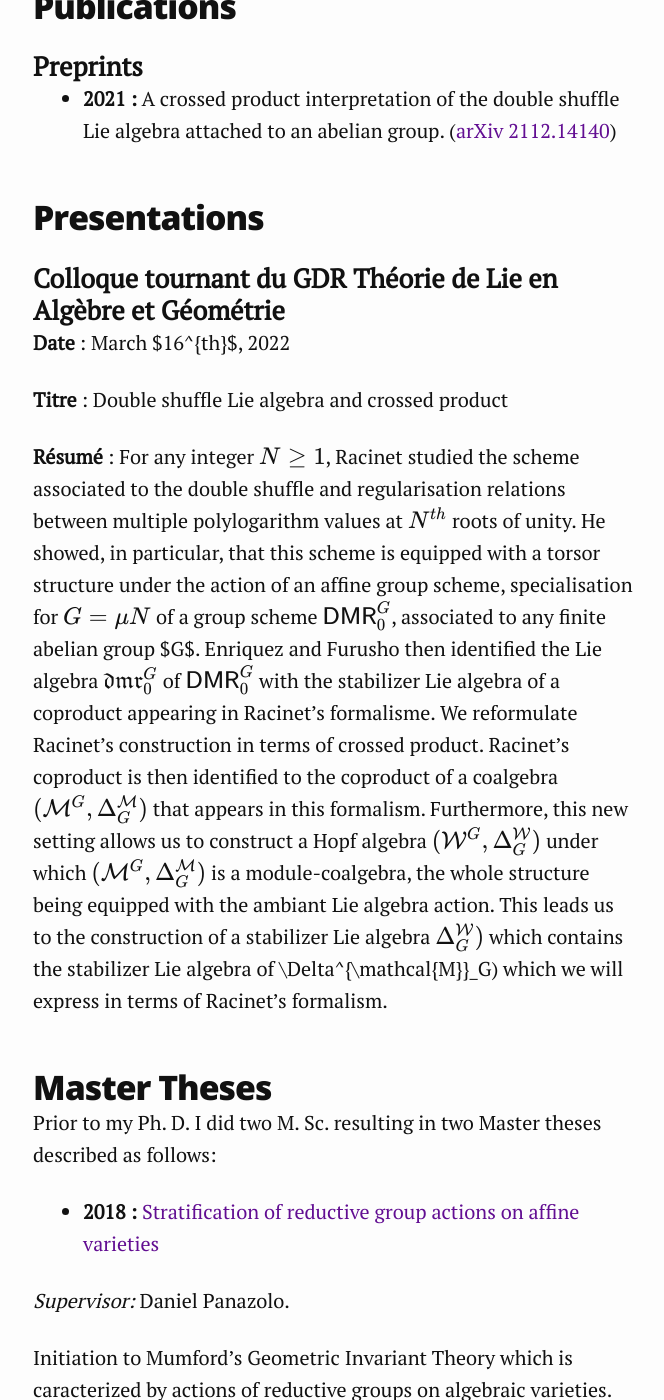
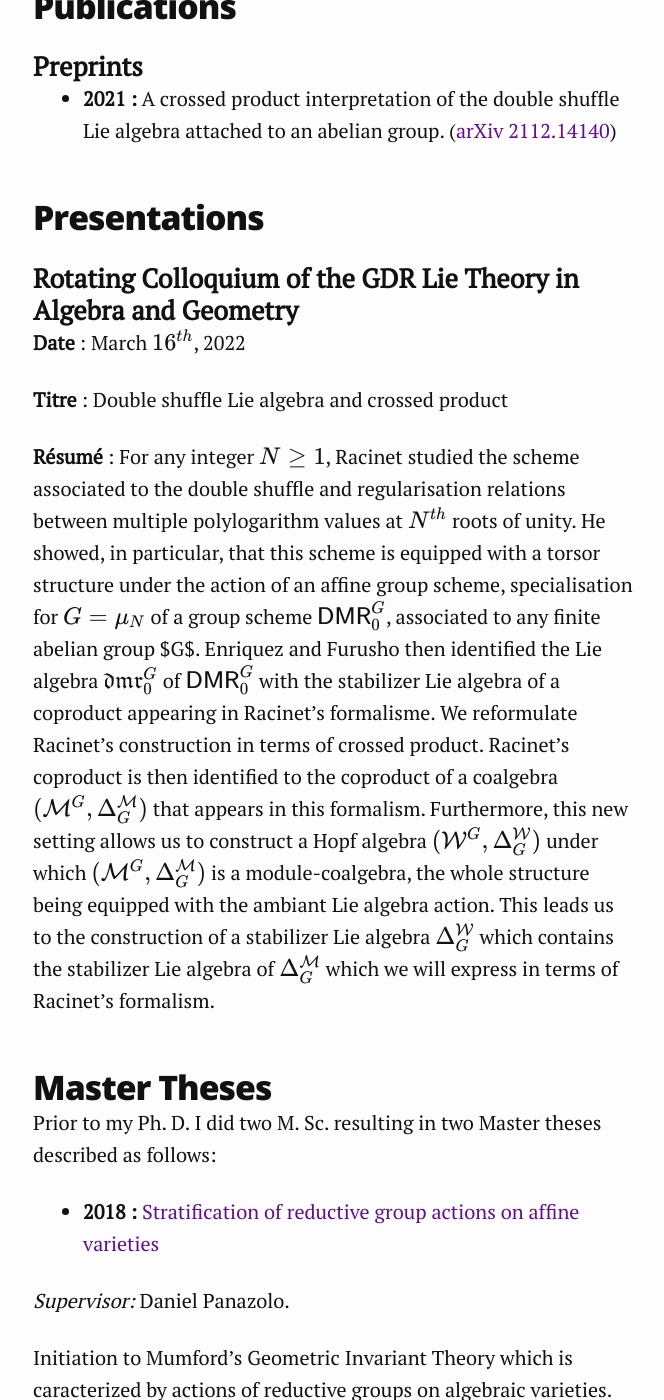
Before and after one commit to khalefyaddaden/khalefyaddaden.github.io, a Jekyll site: the page built from research.markdown, in a window 1280 px wide and 1400 px high, scrolled down 527 px. Shown: the whole window, without its empty margins (307-971 px from the left). Built offline with Jekyll 4.4.1, drawn with Linux system fonts in a browser that asks for light colours; nearby versions of some CDN libraries.

Commit message:
reseach update

```diff
--- a/research.fr.markdown
+++ b/research.fr.markdown
@@ -17,7 +17,8 @@ des polylogarithmes multiples aux racines de l'unité. Mon domaine de recherche
 
 **Titre** : Algèbre de Lie des doubles mélanges et produit croisé
 
-**Résumé** : Pour chaque entier $$N \geq 1$$, Racinet a étudié le schéma associé aux relations de double mélange et régularisation entre polylogarithmes multiples aux racines $$N$$-ièmes de l'unité. Il a montré en particulier que ce schéma possède une structure de torseur sous l'action d'un schéma en groupes, spécialisation pour $$G=\mu N$$ d'un schéma en groups $$\mathsf{DMR}_0^G$$ qu'il associe à un groupe abélien fini $G$ quelconque. Enriquez et Furusho ont ensuite identifié l'algèbre de Lie $$\mathfrak{dmr}_0^G$$ de $$\mathsf{DMR}_0^G$$ avec l'algèbre de Lie stabilisateur d'un coproduit apparaissant au sein du formalisme de Racinet. On reformule la construction de Racinet en termes de produit croisé. Le coproduit de Racinet s'identifie alors à celui d'une coalgèbre $$(\mathcal{M}^G,\Delta^{\mathcal{M}}_G)$$ apparaissant dans ce formalisme. Ce cadre permet de plus la construction d'une algèbre de Hopf $$(\mathcal{W}^G,\Delta^{\mathcal{W}}_G)$$ sur laquelle $$(\mathcal{M}^G, \Delta^{\mathcal{M}}_G)$$ est un module-coalgèbre, l'ensemble étant muni d'une action de l'algèbre de Lie ambiante. Cela conduit à la construction d'une algèbre de Lie stabilisateur de $$\Delta^{\mathcal{W}}_G)$$ contenant l'algèbre de Lie stabilisateur de \Delta^{\mathcal{M}}_G) que l'on exprimera au sein du formalisme de Racinet.
+**Résumé** : Pour chaque entier $$N \geq 1$$, Racinet a étudié le schéma associé aux relations de double mélange et régularisation entre polylogarithmes multiples aux racines $$N$$-ièmes de l'unité. Il a montré en particulier que ce schéma possède une structure de torseur sous l'action d'un schéma en groupes, spécialisation pour $$G=\mu_N$$ d'un schéma en groups $$\mathsf{DMR}_0^G$$ qu'il associe à un groupe abélien fini $G$ quelconque. Enriquez et Furusho ont ensuite identifié l'algèbre de Lie $$\mathfrak{dmr}_0^G$$ de $$\mathsf{DMR}_0^G$$ avec l'algèbre de Lie stabilisateur d'un coproduit apparaissant au sein du formalisme de Racinet. On reformule la construction de Racinet en termes de produit croisé. Le coproduit de Racinet s'identifie alors à celui d'une coalgèbre $$(\mathcal{M}^G,\Delta^{\mathcal{M}}_G)$$ apparaissant dans ce formalisme. Ce cadre permet de plus la construction d'une algèbre de Hopf $$(\mathcal{W}^G,\Delta^{\mathcal{W}}_G)$$ sur laquelle $$(\mathcal{M}^G, \Delta^{\mathcal{M}}_G)$$ est un module-coalgèbre, l'ensemble étant muni d'une action de l'algèbre de Lie ambiante. Cela conduit à la construction d'une algèbre de Lie stabilisateur de
+$$\Delta^{\mathcal{W}}_G)$$ contenant l'algèbre de Lie stabilisateur de $$\Delta^{\mathcal{M}}_G$$ que l'on exprimera au sein du formalisme de Racinet.
 
 ## Mémoires de Master
 Avant de démarrer une thèse de doctorat, j'ai obtenu deux masters. Ainsi, j'ai travaillé et rédigé deux mémoires de master dont voici la description:
--- a/research.markdown
+++ b/research.markdown
@@ -12,12 +12,13 @@ multiple polylogarithm values at roots of unity. My reseach field is an intersec
 - **2021 :** A crossed product interpretation of the double shuffle Lie algebra attached to an abelian group. ([arXiv 2112.14140](https://arxiv.org/abs/2112.14140))
 
 ## Presentations
-### Colloque tournant du GDR Théorie de Lie en Algèbre et Géométrie
-**Date** : March $16^{th}$, 2022
+### Rotating Colloquium of the GDR Lie Theory in Algebra and Geometry
+**Date** : March $$16^{th}$$, 2022
 
 **Titre** : Double shuffle Lie algebra and crossed product
 
-**Résumé** : For any integer $$N \geq 1$$, Racinet studied the scheme associated to the double shuffle and regularisation relations between multiple polylogarithm values at $$N^{th}$$ roots of unity. He showed, in particular, that this scheme is equipped with a torsor structure under the action of an affine group scheme, specialisation for $$G=\mu N$$ of a group scheme $$\mathsf{DMR}_0^G$$, associated to any finite abelian group $G$. Enriquez and Furusho then identified the Lie algebra $$\mathfrak{dmr}_0^G$$ of $$\mathsf{DMR}_0^G$$ with the stabilizer Lie algebra of a coproduct appearing in Racinet's formalisme. We reformulate Racinet's construction in terms of crossed product. Racinet's coproduct is then identified to the coproduct of a coalgebra $$(\mathcal{M}^G,\Delta^{\mathcal{M}}_G)$$ that appears in this formalism. Furthermore, this new setting allows us to construct a Hopf algebra $$(\mathcal{W}^G,\Delta^{\mathcal{W}}_G)$$ under which $$(\mathcal{M}^G, \Delta^{\mathcal{M}}_G)$$ is a module-coalgebra, the whole structure being equipped with the ambiant Lie algebra action. This leads us to the construction of a stabilizer Lie algebra $$\Delta^{\mathcal{W}}_G)$$ which contains the stabilizer Lie algebra of \Delta^{\mathcal{M}}_G) which we will express in terms of Racinet's formalism.
+**Résumé** : For any integer $$N \geq 1$$, Racinet studied the scheme associated to the double shuffle and regularisation relations between multiple polylogarithm values at $$N^{th}$$ roots of unity. He showed, in particular, that this scheme is equipped with a torsor structure under the action of an affine group scheme, specialisation for $$G=\mu_N$$ of a group scheme $$\mathsf{DMR}_0^G$$, associated to any finite abelian group $G$. Enriquez and Furusho then identified the Lie algebra $$\mathfrak{dmr}_0^G$$ of $$\mathsf{DMR}_0^G$$ with the stabilizer Lie algebra of a coproduct appearing in Racinet's formalisme. We reformulate Racinet's construction in terms of crossed product. Racinet's coproduct is then identified to the coproduct of a coalgebra $$(\mathcal{M}^G,\Delta^{\mathcal{M}}_G)$$ that appears in this formalism. Furthermore, this new setting allows us to construct a Hopf algebra $$(\mathcal{W}^G,\Delta^{\mathcal{W}}_G)$$ under which $$(\mathcal{M}^G, \Delta^{\mathcal{M}}_G)$$ is a module-coalgebra, the whole structure being equipped with the ambiant Lie algebra action. This leads us to the construction of a stabilizer Lie algebra
+$$\Delta^{\mathcal{W}}_G$$ which contains the stabilizer Lie algebra of $$\Delta^{\mathcal{M}}_G$$ which we will express in terms of Racinet's formalism.
 
 ## Master Theses
 Prior to my Ph. D. I did two M. Sc. resulting in two Master theses described as follows:
```
